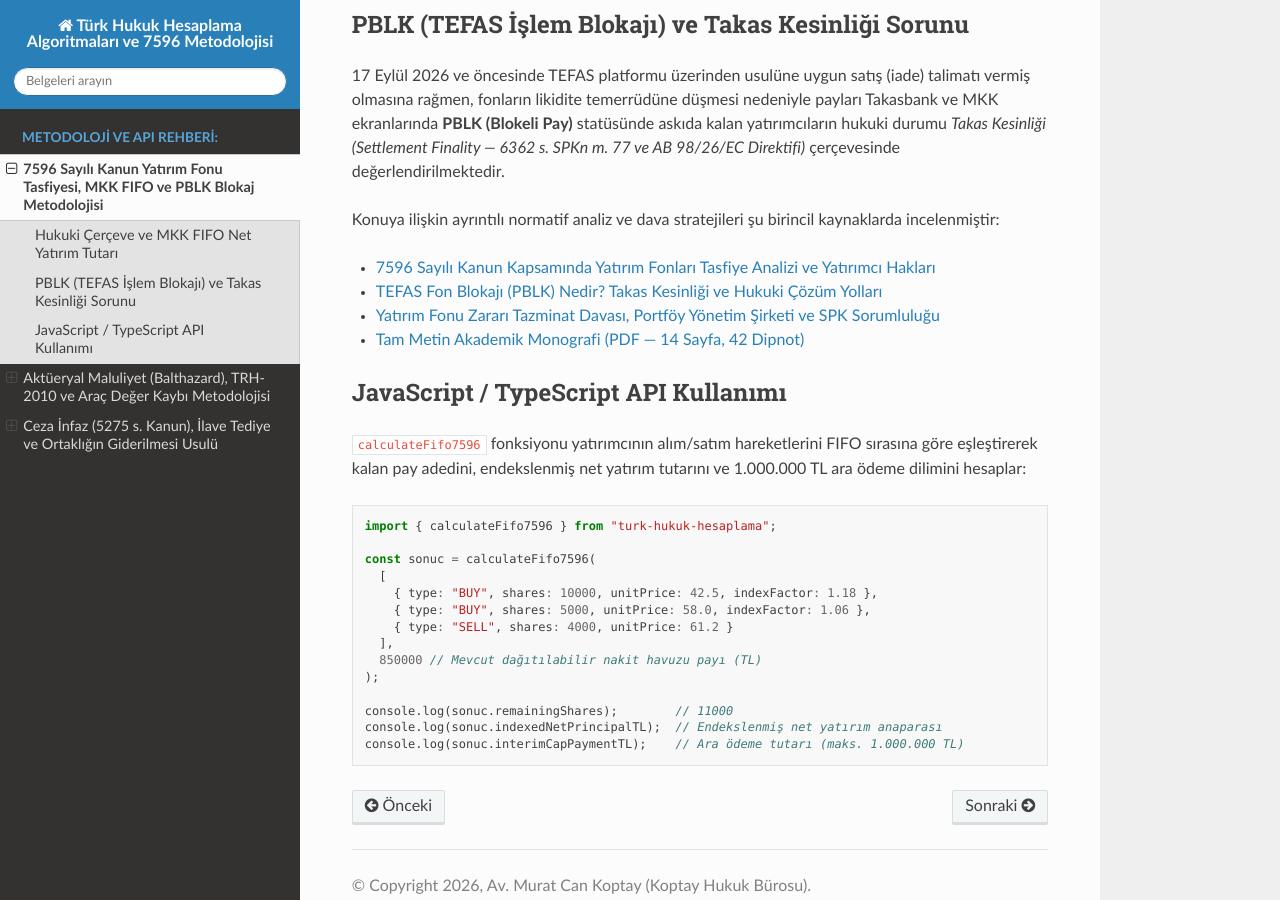
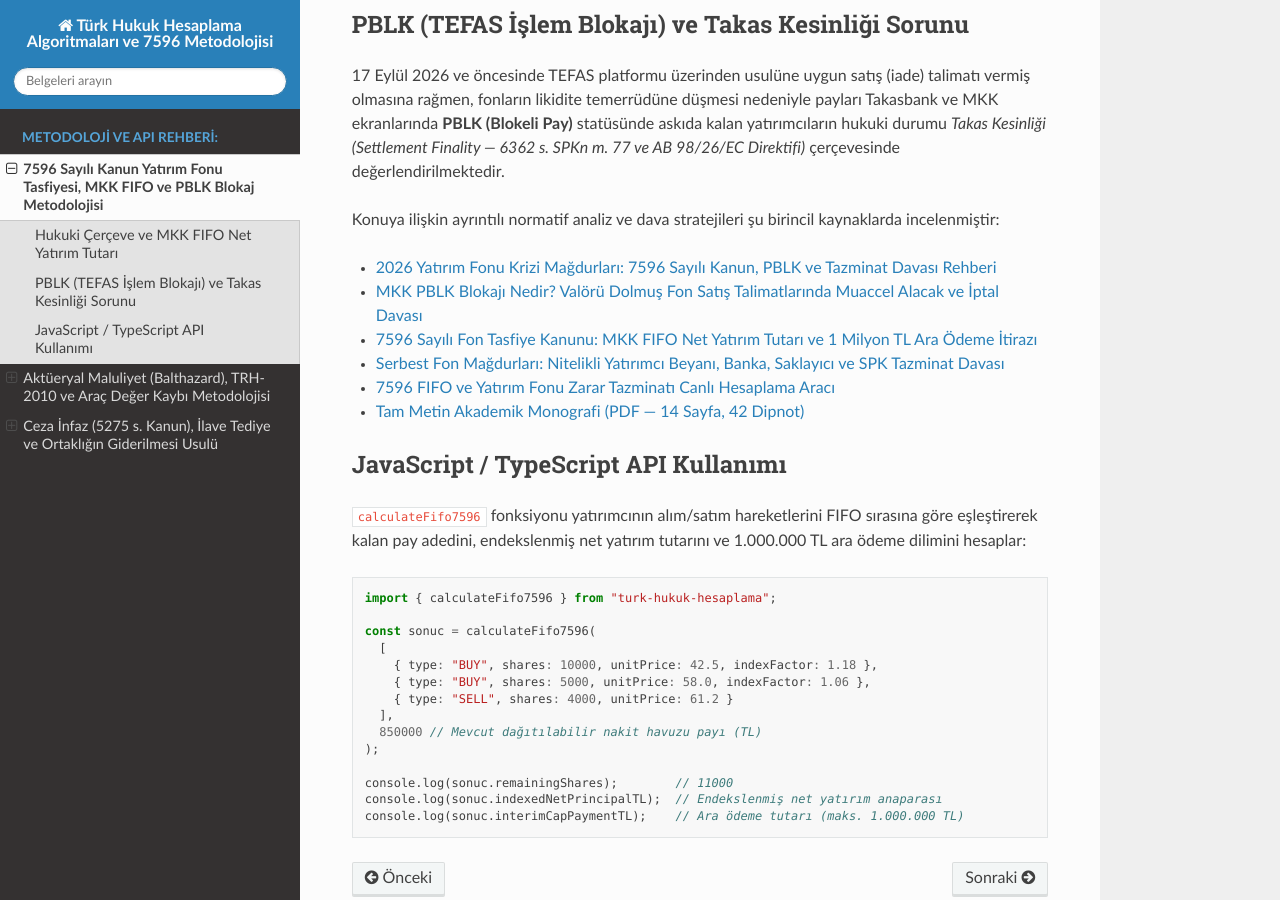
Before and after one commit to muratcankoptay/muratcankoptay.github.io, a Sphinx documentation site: the page built from docs/fon-tasfiye-7596-fifo-ve-pblk.rst, in a window 1280 px wide and 900 px high, scrolled down 725 px. Built offline with Sphinx 7.4.7 and the Read the Docs theme 3.1.0, drawn with Linux system fonts in a browser that asks for light colours.

Commit message:
docs: align canonical koptay.av.tr routes and link Read the Docs

```diff
--- a/docs/aktueryal-balthazard-ve-deger-kaybi.rst
+++ b/docs/aktueryal-balthazard-ve-deger-kaybi.rst
@@ -30,6 +30,6 @@ Canlı Aktüeryal Hesaplama Araçları ve Uygulama Rehberleri
 
 TRH-2010 bakiye ömür tabloları, kusur dağılımı ve asgari ücret emsal katsayılarıyla entegre çalışan etkileşimli hesaplama modülleri aşağıda yer almaktadır:
 
-* `Trafik Kazası Maluliyet ve Tazminat Hesaplama Aracı <https://koptay.av.tr/hesaplama-araclari/trafik-kazasi-maluliyet-hesaplama>`_
-* `İş Kazası Sürekli İş Göremezlik ve Tazminat Hesaplama Aracı <https://koptay.av.tr/hesaplama-araclari/is-kazasi-maluliyet-hesaplama>`_
+* `Trafik Kazası Balthazard Maluliyet ve Tazminat Hesaplama Aracı <https://koptay.av.tr/hesaplama-araclari/trafik-kazasi-maluliyet-hesaplama>`_
+* `Trafik Kazası Bedensel Zarar Tazminatları ve Ek-2 Maluliyet Cetveli (PDF Monografi) <https://koptay.av.tr/yayinlar/trafik-kazasi-bedensel-zarar-ve-maluliyet-2026.pdf>`_
 * `Pert (Tam Hasarlı) Araçlarda Değer Kaybı ve İkame Araç Mahrumiyet Tazminatı Rehberi <https://koptay.av.tr/makale/pert-araclarda-deger-kaybi-mahrumiyet>`_
--- a/docs/fon-tasfiye-7596-fifo-ve-pblk.rst
+++ b/docs/fon-tasfiye-7596-fifo-ve-pblk.rst
@@ -19,9 +19,11 @@ PBLK (TEFAS İşlem Blokajı) ve Takas Kesinliği Sorunu
 
 Konuya ilişkin ayrıntılı normatif analiz ve dava stratejileri şu birincil kaynaklarda incelenmiştir:
 
-* `7596 Sayılı Kanun Kapsamında Yatırım Fonları Tasfiye Analizi ve Yatırımcı Hakları <https://koptay.av.tr/makale/7596-sayili-kanun-yatirim-fonlari-tasfiye-analizi>`_
-* `TEFAS Fon Blokajı (PBLK) Nedir? Takas Kesinliği ve Hukuki Çözüm Yolları <https://koptay.av.tr/makale/tefas-fon-blokaj-pblk-nedir-hukuki-cozum>`_
-* `Yatırım Fonu Zararı Tazminat Davası, Portföy Yönetim Şirketi ve SPK Sorumluluğu <https://koptay.av.tr/makale/yatirim-fonu-zarari-tazminat-davasi-spk-sorumluluk>`_
+* `2026 Yatırım Fonu Krizi Mağdurları: 7596 Sayılı Kanun, PBLK ve Tazminat Davası Rehberi <https://koptay.av.tr/makale/yatirim-fonu-krizi-magdurlari-pblk-7596-sayili-kanun-tasfiye-ve-tazminat-davasi-rehberi-2026>`_
+* `MKK PBLK Blokajı Nedir? Valörü Dolmuş Fon Satış Talimatlarında Muaccel Alacak ve İptal Davası <https://koptay.av.tr/makale/mkk-pblk-nedir-fon-satis-talimati-muaccel-alacak-ve-iptal-davasi>`_
+* `7596 Sayılı Fon Tasfiye Kanunu: MKK FIFO Net Yatırım Tutarı ve 1 Milyon TL Ara Ödeme İtirazı <https://koptay.av.tr/makale/7596-sayili-fon-tasfiye-kanunu-fifo-net-yatirim-tutari-ve-1-milyon-tl-ara-odeme-itirazi>`_
+* `Serbest Fon Mağdurları: Nitelikli Yatırımcı Beyanı, Banka, Saklayıcı ve SPK Tazminat Davası <https://koptay.av.tr/makale/serbest-fon-magdurlari-nitelikli-yatirimci-beyani-banka-ve-spk-tazminat-davasi>`_
+* `7596 FIFO ve Yatırım Fonu Zarar Tazminatı Canlı Hesaplama Aracı <https://koptay.av.tr/hesaplama-araclari/yatirim-fonu-krizi-tasfiye-ve-zarar-tazminati-hesaplama>`_
 * `Tam Metin Akademik Monografi (PDF — 14 Sayfa, 42 Dipnot) <https://koptay.av.tr/yayinlar/7596-sayili-kanun-yatirim-fonu-tasfiye-rejimi-pblk-ve-tazminat-sorumlulugu-2026.pdf>`_
 
 JavaScript / TypeScript API Kullanımı
--- a/docs/infaz-kamulastirma-ve-izale-i-suyu.rst
+++ b/docs/infaz-kamulastirma-ve-izale-i-suyu.rst
@@ -44,7 +44,9 @@ Ortaklığın Giderilmesi (İzale-i Şüyu) ve Cebri Artırma Alt Sınırı
 İlgili Canlı Hesaplama Araçları ve Akademik Yayınlar
 ----------------------------------------------------
 
-* `Ceza İnfaz ve Yatar Süresi Hesaplama Aracı <https://koptay.av.tr/hesaplama-araclari/infaz-hesaplama>`_
-* `6772 Sayılı Kanun Kamu İşçisi İlave Tediye Hesaplama Aracı <https://koptay.av.tr/hesaplama-araclari/ilave-tediye-hesaplama>`_
+* `Ceza İnfaz ve Yatar Süresi Hesaplama Aracı <https://koptay.av.tr/hesaplama-araclari/infaz-yatar>`_
+* `6772 Sayılı Kanun Kamu İşçisi İlave Tediye Hesaplama Aracı <https://koptay.av.tr/hesaplama-araclari/ilave-tediye>`_
+* `İzale-i Şüyu (Ortaklığın Giderilmesi) Satış ve Paylaşım Hesaplama Aracı <https://koptay.av.tr/hesaplama-araclari/izale-i-suyu-satis-ve-paylasim-hesaplama>`_
+* `Türkiye 81 İl Kamulaştırma ve Bedel Tespiti Haritası <https://koptay.av.tr/kamulastirma-haritasi>`_
 * `4721 Sayılı TMK m. 698–699 Uyarınca Ortaklığın Giderilmesi (İzale-i Şüyu) Davaları ve Cebri Artırma Usulü (PDF Monografi) <https://koptay.av.tr/yayinlar/ortakligin-giderilmesi-izale-i-suyu-2026.pdf>`_
 * `Koptay Hukuk Bürosu Resmi Web Sitesi <https://koptay.av.tr/>`_
--- a/index.html
+++ b/index.html
@@ -200,6 +200,10 @@
           <strong>NPM Açık Kaynak JavaScript/TypeScript Kütüphanesi:</strong>
           <a href="https://www.npmjs.com/package/turk-hukuk-hesaplama">npmjs.com/package/turk-hukuk-hesaplama</a> (<a href="https://www.jsdelivr.com/package/npm/turk-hukuk-hesaplama">jsDelivr CDN</a>)
         </li>
+        <li>
+          <strong>Read the Docs Resmi Teknik &amp; Hukuki Metodoloji Dokümantasyonu:</strong>
+          <a href="https://muratcankoptaygithubio.readthedocs.io/tr/latest/">muratcankoptaygithubio.readthedocs.io/tr/latest/</a>
+        </li>
       </ul>
     </article>
   </main>
```
